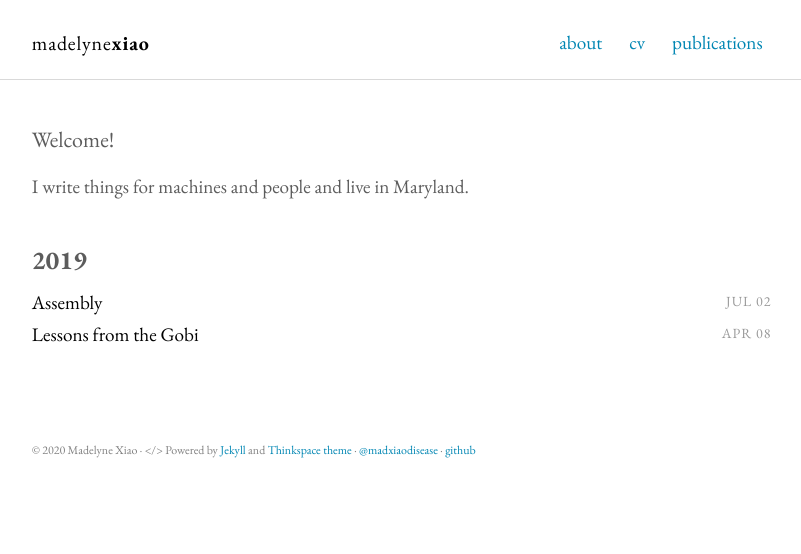
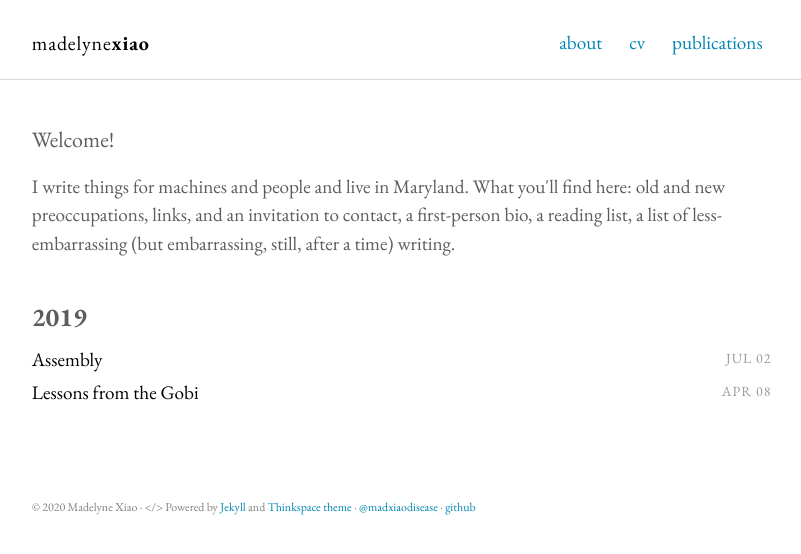
Before and after one commit to madelyne/madelyne.github.io, a Jekyll site: the page built from index.html, in a window 1280 px wide. Shown: the top 554 px of the page, without its empty margins (237-1038 px from the left). Built offline with Jekyll 4.4.1, drawn with Linux system fonts in a browser that asks for light colours.

Commit message:
update intro

```diff
--- a/_includes/intro.html
+++ b/_includes/intro.html
@@ -2,6 +2,6 @@
   <div class="container">
     <p class="lead">Welcome!</p>
 
-<p>I write things for machines and people and live in Maryland.</p>
+<p>I write things for machines and people and live in Maryland. What you'll find here: old and new preoccupations, links, and an invitation to contact, a first-person bio, a reading list, a list of less-embarrassing (but embarrassing, still, after a time) writing.</p>
   </div>
 </section>
```
